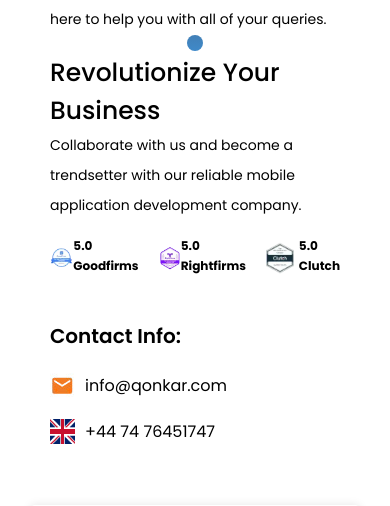
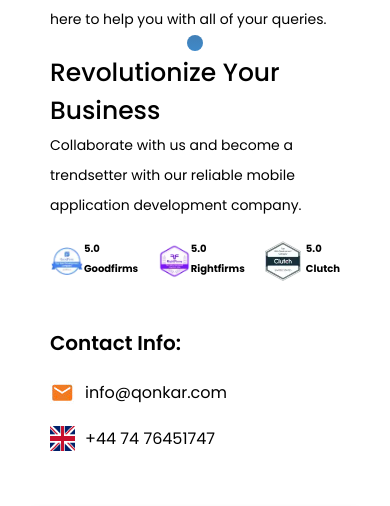
Before and after one commit to MuhammadOwais1020/qonkar-technologies-website, a PHP site: page /contact-us.php in a window 390 px wide. Shown: the part 379-885 px from the top of the page. Run offline with PHP 8.4, Linux system fonts and the light colour scheme.

Commit message:
Update style.css

```diff
--- a/assets/css/style.css
+++ b/assets/css/style.css
@@ -30,7 +30,7 @@ section {
   margin-block: 50px;
 }
 @media (min-width: 0px) and (max-width: 467px){
-  .contact-content{
+  .contact-content h6{
     font-size: 10px;
   }
 }
```
